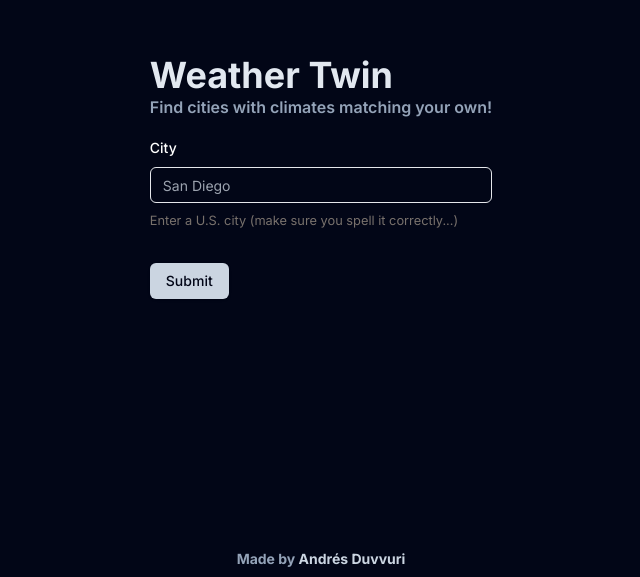
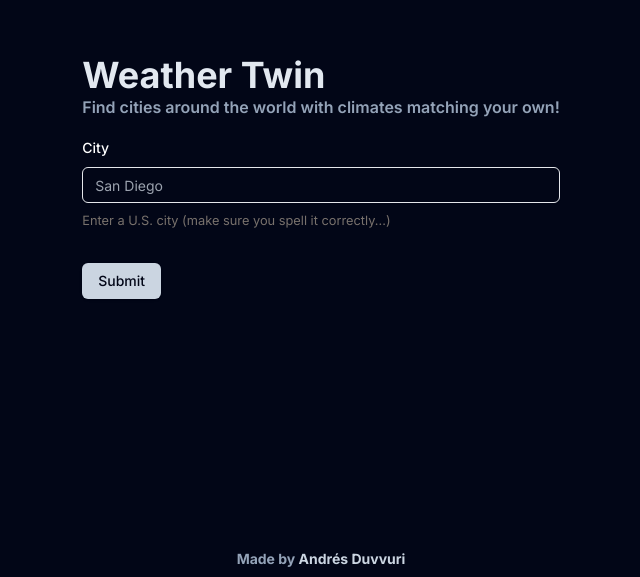
Before and after one commit to vebrasmusic/weather-twin, a Next.js app: page / in a window 1280 px wide. Shown: the part 223-800 px from the top of the page, without its empty margins (319-959 px from the left). Built offline with nearby package versions, Linux system fonts and the light colour scheme; no server answers.

Commit message:
not address, city (address was used before)

```diff
--- a/src/components/andres/mainDiv.tsx
+++ b/src/components/andres/mainDiv.tsx
@@ -13,7 +13,7 @@ export const MainDiv = ({onSubmit}: MainFormProps) => {
             {/* Title */}
             <div>
                 <h1 className="text-slate-200 font-bold text-4xl"><a href="/">Weather Twin</a></h1>
-                <h2 className="text-slate-400 font-semibold text-1xl">Find cities with climates matching your own!</h2>
+                <h2 className="text-slate-400 font-semibold text-1xl">Find cities around the world with climates matching your own!</h2>
             </div>
             <MainForm onSubmit={onSubmit}/>
             </div>
--- a/src/components/andres/mainForm.tsx
+++ b/src/components/andres/mainForm.tsx
@@ -16,7 +16,7 @@ import { useForm } from "react-hook-form"
 const apiUrl = process.env.NEXT_PUBLIC_API_URL
 
 const formSchema = z.object({
-  cityName: z.string().min(2, { message: "Address is required" }).max(100, { message: "City name must be less than 100 characters" }).regex(/^[A-Za-z\s,',]+$/, { message: "City name must contain only letters, spaces, commas, and apostrophes" })
+  cityName: z.string().min(2, { message: "City name is required" }).max(100, { message: "City name must be less than 100 characters" }).regex(/^[A-Za-z\s,',]+$/, { message: "City name must contain only letters, spaces, commas, and apostrophes" })
 })
 
 
```
